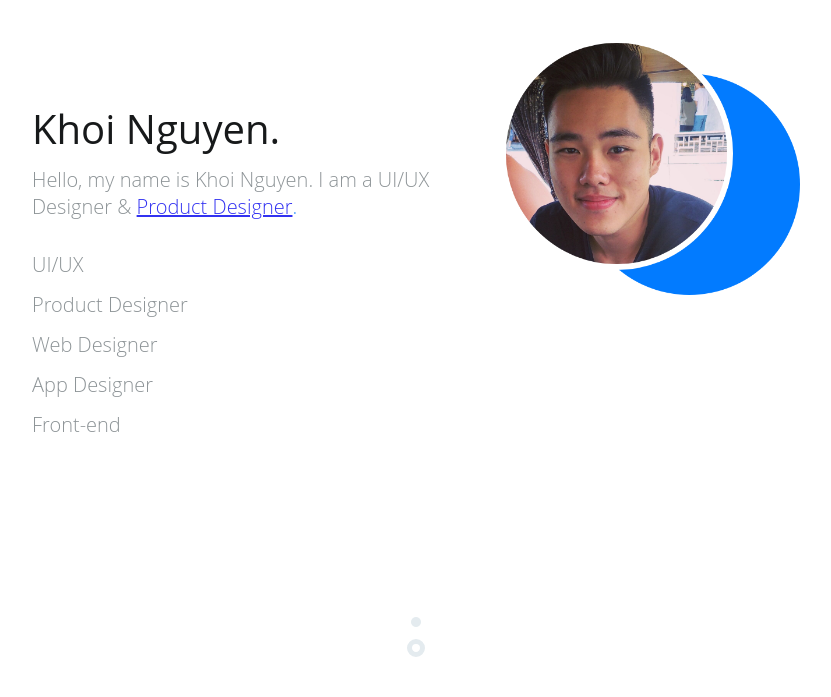
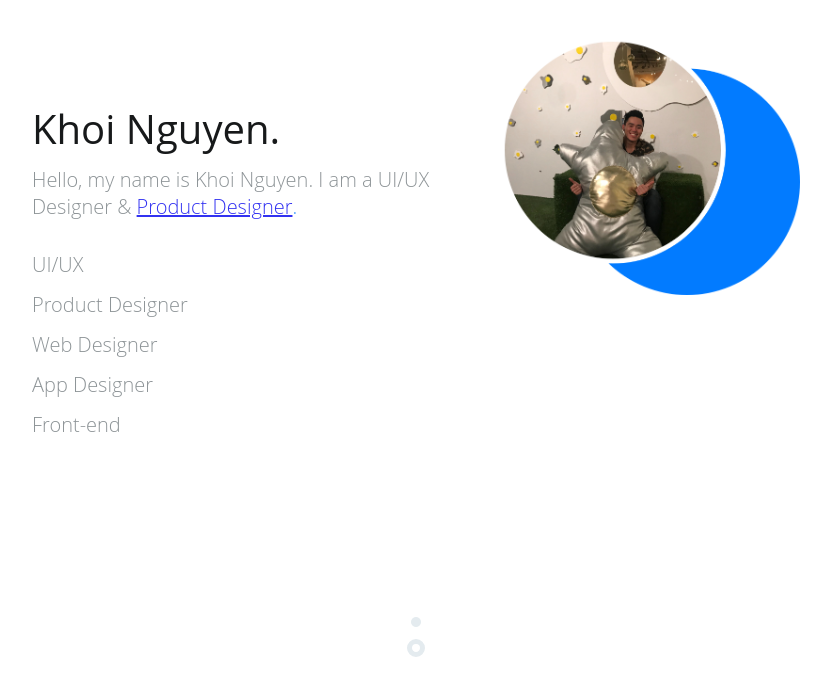
Before and after one commit to KhoiNguyen993/kason333.github.io, a plain HTML site: page index.html in a window 1280 px wide. Shown: the part 103-800 px from the top of the page, without its empty margins (224-1055 px from the left). Drawn offline with Linux system fonts and the light colour scheme.

Commit message:
pictures changed

```diff
--- a/index.html
+++ b/index.html
@@ -39,7 +39,7 @@
           </ul>
         </div>
         <div class="landingR">
-          <img src="img/khoi-pic.png" alt="Khoi Nguyen pic" width="300px" />
+          <img src="./img/khoinewpic.png" alt="Khoi Nguyen pic" width="300px" />
         </div>
       </div>
       <img src="img/Scroll.png" alt="scroll down" class="scroll" />
```
Also changed, not shown: img/BehanceL.png (added), img/dribbbleL.png (added), img/khoinewpic.png (added), img/linkedinL.png (added).
